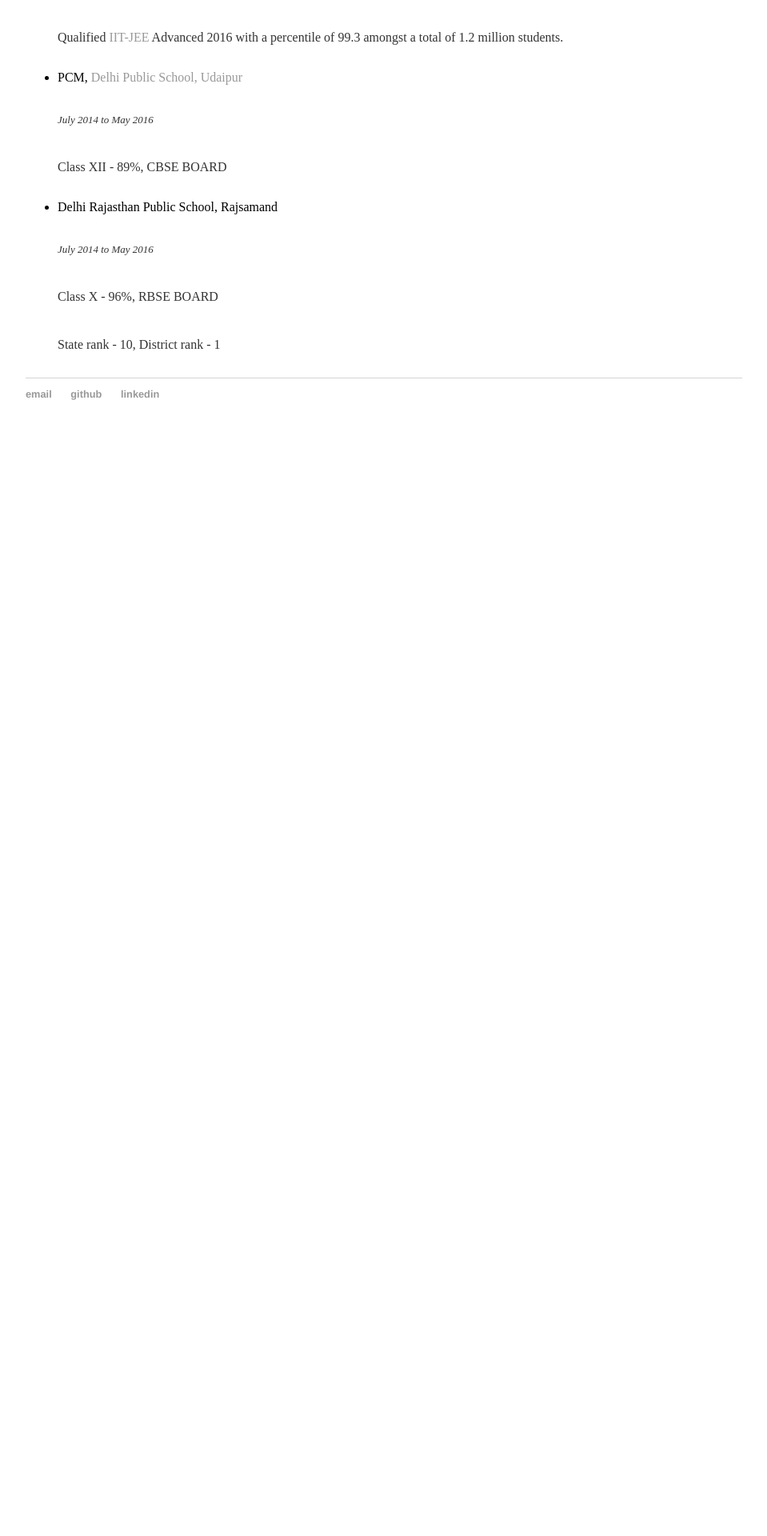
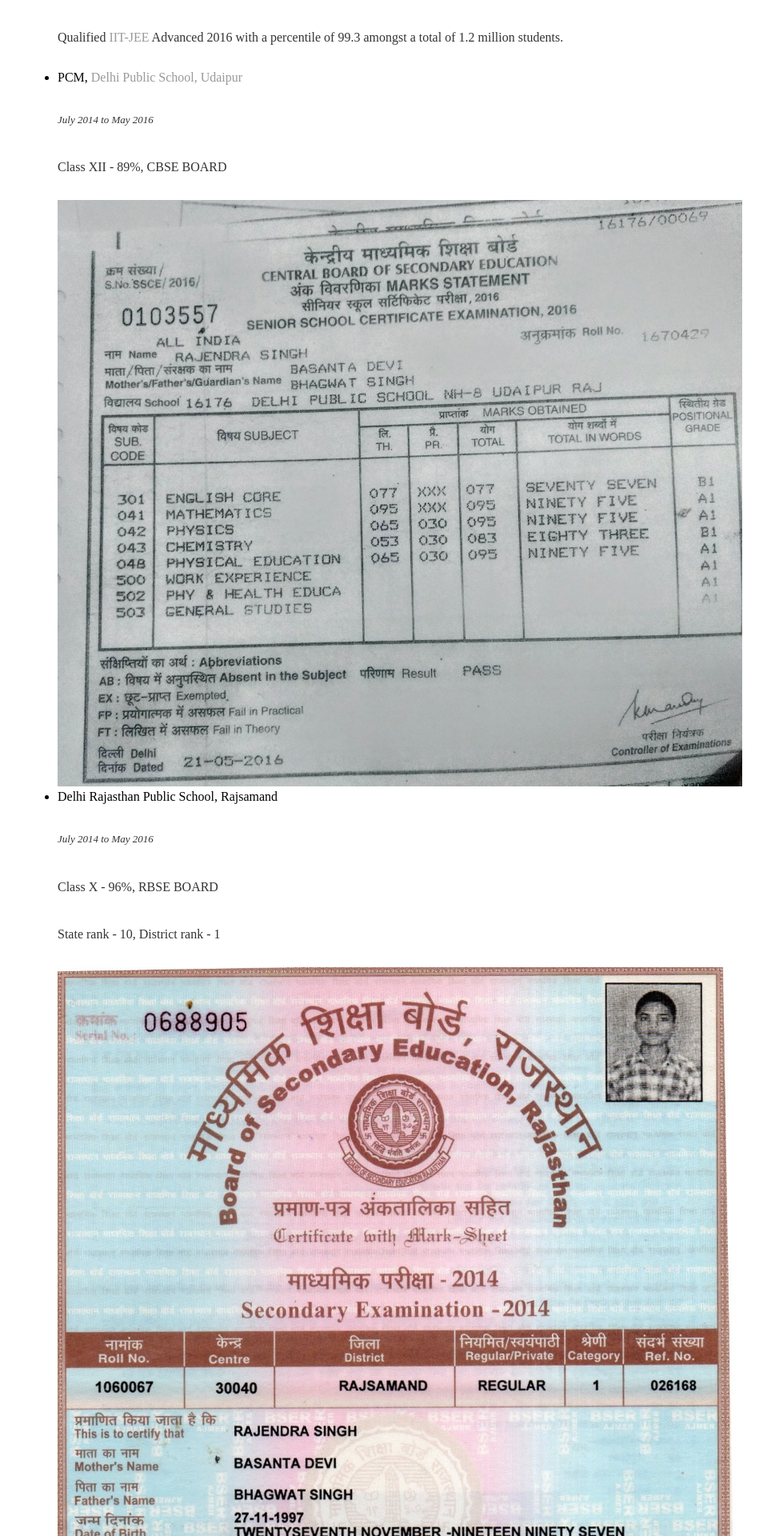
Before and after one commit to iamrajee/iamrajee.github.io, a Jekyll site: the page built from education/index.html, in a window 1280 px wide. Shown: the part 434-2354 px from the top of the page at 80% size, without its empty margins (160-1119 px from the left). Built offline with Jekyll 4.4.1, drawn with Linux system fonts in a browser that asks for light colours; before the commit the page ends 994 px from its top, so only the background shows below that.

Commit message:
Update index.html

```diff
--- a/education/index.html
+++ b/education/index.html
@@ -16,11 +16,13 @@ title: EDUCATION
     		<li>PCM, <a href="http://www.dpsudaipur.com/ProgramFiles/Login/HomePage.aspx">Delhi Public School, Udaipur</a></li>
 		<p><font size="2"><em>July 2014 to May 2016</em></font></p>
 		<p><font size="3">Class XII - 89%, CBSE BOARD</font></p>
+		<img src="images/12.jpg" style='height: 100%; width: 100%; object-fit: contain'/>
 
     		<li>Delhi Rajasthan Public School, Rajsamand</li>
 		<p><font size="2"><em>July 2014 to May 2016</em></font></p>
 		<p><font size="3">Class X - 96%, RBSE BOARD</font></p>
     		<p><font size="3">State rank - 10,	District rank - 1</font></p>
+		<img src="images/10.jpg" style='height: 100%; width: 100%; object-fit: contain'/>
 
 	</ul>
 </div><!-- /.blurb -->
```
